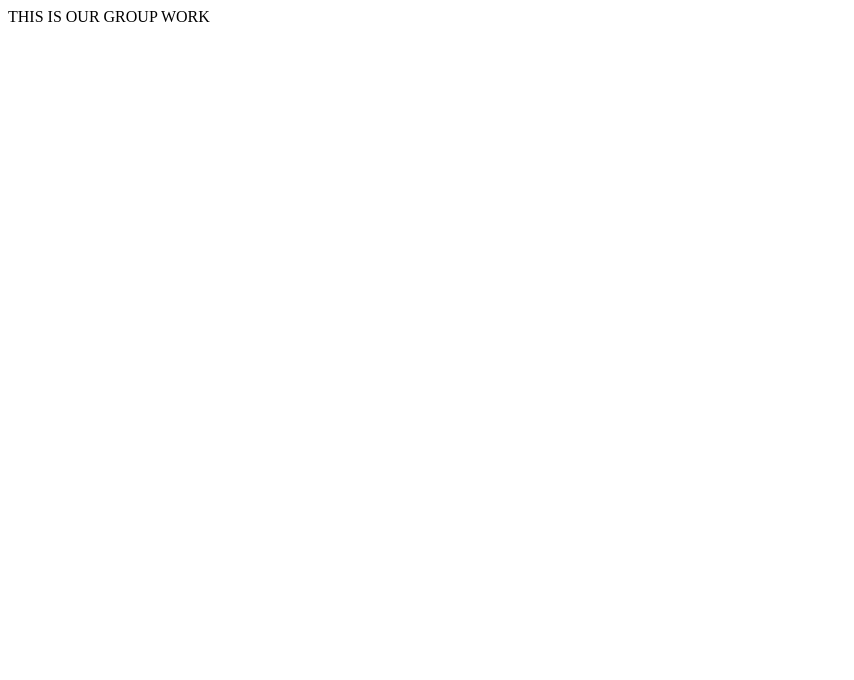
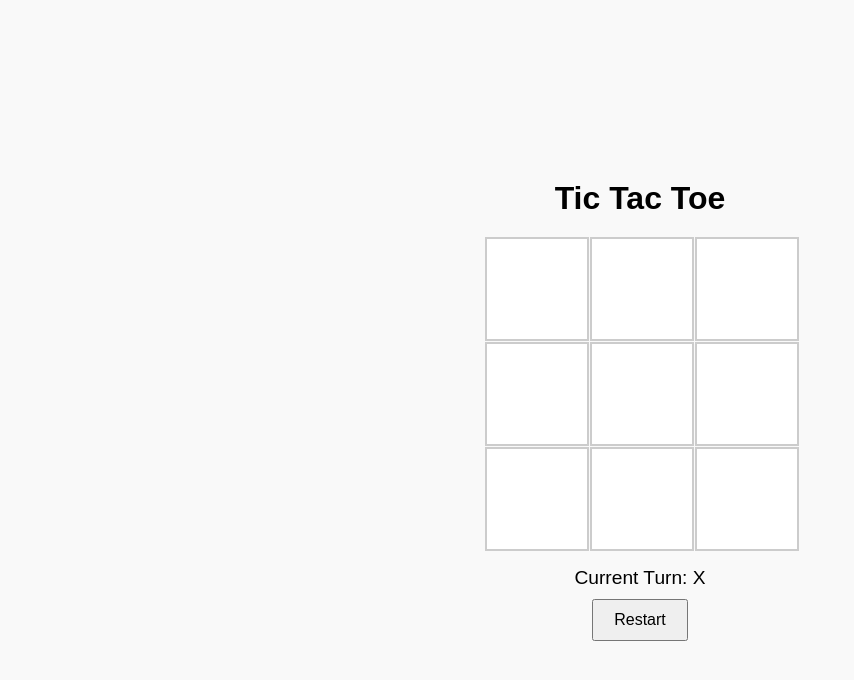
Before and after one commit to Gael250/GRP-work, a website: page public/index.html in a window 1280 px wide. Shown: the whole page, without its empty margins (0-854 px from the left). Drawn offline with Linux system fonts and the light colour scheme.

Commit message:
Update index.html

```diff
--- a/public/index.html
+++ b/public/index.html
@@ -1,11 +1,139 @@
 <!DOCTYPE html>
 <html lang="en">
 <head>
-    <meta charset="UTF-8">
-    <meta name="viewport" content="width=device-width, initial-scale=1.0">
-    <title>Document</title>
+  <meta charset="UTF-8" />
+  <meta name="viewport" content="width=device-width, initial-scale=1.0"/>
+  <title>Tic Tac Toe</title>
+  <style>
+    body {
+      font-family: Arial, sans-serif;
+      background: #f9f9f9;
+      display: flex;
+      flex-direction: column;
+      align-items: center;
+      justify-content: center;
+      height: 100vh;
+      margin: 0;
+    }
+
+    h1 {
+      margin-bottom: 20px;
+    }
+
+    .board {
+      display: grid;
+      grid-template-columns: repeat(3, 100px);
+      grid-template-rows: repeat(3, 100px);
+      gap: 5px;
+    }
+
+    .cell {
+      width: 100px;
+      height: 100px;
+      background-color: #fff;
+      display: flex;
+      align-items: center;
+      justify-content: center;
+      font-size: 2.5rem;
+      font-weight: bold;
+      cursor: pointer;
+      border: 2px solid #ccc;
+      transition: background 0.3s;
+    }
+
+    .cell:hover {
+      background-color: #f0f0f0;
+    }
+
+    .status {
+      margin-top: 20px;
+      font-size: 1.2rem;
+    }
+
+    button {
+      margin-top: 10px;
+      padding: 10px 20px;
+      font-size: 1rem;
+      cursor: pointer;
+    }
+  </style>
 </head>
 <body>
-    THIS IS OUR GROUP WORK
+
+  <h1>Tic Tac Toe</h1>
+  <div class="board" id="board"></div>
+  <div class="status" id="status">Current Turn: X</div>
+  <button onclick="resetGame()">Restart</button>
+
+  <script>
+    const board = document.getElementById('board');
+    const status = document.getElementById('status');
+    let currentPlayer = 'X';
+    let gameActive = true;
+    let cells = Array(9).fill('');
+
+    const winningCombinations = [
+      [0, 1, 2],
+      [3, 4, 5],
+      [6, 7, 8],
+      [0, 3, 6],
+      [1, 4, 7],
+      [2, 5, 8],
+      [0, 4, 8],
+      [2, 4, 6],
+    ];
+
+    function createBoard() {
+      board.innerHTML = '';
+      cells.forEach((cell, index) => {
+        const div = document.createElement('div');
+        div.classList.add('cell');
+        div.dataset.index = index;
+        div.innerText = cell;
+        div.addEventListener('click', handleClick);
+        board.appendChild(div);
+      });
+    }
+
+    function handleClick(e) {
+      const index = e.target.dataset.index;
+      if (cells[index] !== '' || !gameActive) return;
+
+      cells[index] = currentPlayer;
+      e.target.innerText = currentPlayer;
+
+      if (checkWinner()) {
+        status.innerText = `Player ${currentPlayer} wins!`;
+        gameActive = false;
+        return;
+      }
+
+      if (cells.every(cell => cell !== '')) {
+        status.innerText = "It's a draw!";
+        gameActive = false;
+        return;
+      }
+
+      currentPlayer = currentPlayer === 'X' ? 'O' : 'X';
+      status.innerText = `Current Turn: ${currentPlayer}`;
+    }
+
+    function checkWinner() {
+      return winningCombinations.some(combo => {
+        const [a, b, c] = combo;
+        return cells[a] && cells[a] === cells[b] && cells[a] === cells[c];
+      });
+    }
+
+    function resetGame() {
+      cells = Array(9).fill('');
+      currentPlayer = 'X';
+      gameActive = true;
+      status.innerText = `Current Turn: ${currentPlayer}`;
+      createBoard();
+    }
+
+    createBoard();
+  </script>
 </body>
 </html>
```
